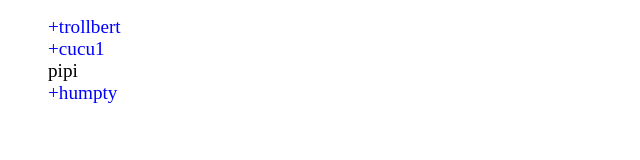
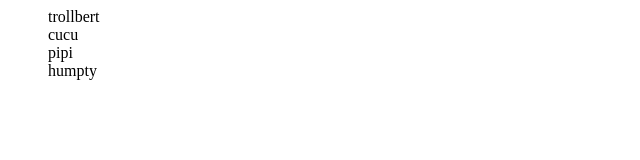
Before and after one commit to chindrisadrian/tree, a plain HTML site: page index.html in a window 1280 px wide. Shown: the whole page, without its empty margins (0-640 px from the left). Drawn offline with Linux system fonts and the light colour scheme.

Commit message:
Render html tree with li

```diff
--- a/index.html
+++ b/index.html
@@ -1,107 +1,67 @@
-<!DOCTYPE html>
 <html>
 <head>
     <title>Tree</title>
     <style>
-        .unlink {
-            text-decoration: none;
-            color: #000;
+        .tree ul {
+            list-style: none
         }
-        .link {
-            cursor: pointer;
-            color: blue
+        .tree ul ul {
+            display: none;
         }
-        li {
-            font-size: 1.2em;
-            list-style-type:none
+        .tree li.open > ul {
+            display: block;
         }
-    </style>
+        .tree li.has-children:before {
+            content: '+';
+        }
+        .tree li.has-children.open:before {
+            content: '-';
+        }
+     </style>
 </head>
 <body>
-    <ul id="list"></ul>
+
+<div class="tree">
+    <ul>
+        <li>trollbert
+            <ul>
+                <li>mumu</li>
+            </ul>
+        </li>
+        <li>cucu
+            <ul>
+                <li>mucu
+                    <ul>
+                        <li>bubu</li>
+                        <li>bibi</li>
+                    </ul>
+                </li>
+                <li>cucu</li>
+            </ul>
+        </li>
+        <li>pipi</li>
+        <li>humpty
+            <ul>
+                <li>dumpty</li>
+            </ul>
+        </li>
+    </ul>
+</div>
+
 <script>
-    tree =
-        [
-            {
-                "name":"trollbert",
-                "nodes":[
-                    {
-                        "name":"mumu"
-                    }
-                ]
-            },
-            {
-                "name":"cucu1",
-                "nodes":[
-                    {
-                        "name":"mucu",
-                        "nodes":[
-                            {
-                                "name":"bubu"
-                            },
-                            {
-                                "name":"bibi"
-                            }
-                        ]
-                    },
-                    {
-                        "name":"cucu2"
-                    }
-                ]
-            },
-            {
-                "name":"pipi"
-            },
-            {
-                "name":"humpty",
-                "nodes":[
-                    {
-                        "name":"dumpty"
-                    }
-                ]
-            }
-        ];
-    //structure:
-        // +trollbert
-        //     mumu
-        // +cucu1
-        //     +mucu
-        //         bubu
-        //         bibi
-        //     cucu2
-        // pipi
-        // +humpty
-        //     dumpty
+    document.querySelector('.tree').addEventListener('click', function (e) {
+      var li = e.target;
+      if (li.getElementsByTagName('ul').length === 0) {
+	      return;
+      }
+      li.classList.toggle('open');
+    });
+    tree();
 
-    var $ = function (selector) {
-        return document.querySelector(selector);
-    };
+    function tree() {
+    	  //tree();
+    }
+</script>
 
-    console.log(tree);
-    var list = $('#list');
-    render(tree, list);
-
-    function render(nodes,className) {
-        nodes.forEach(function (node, index) {
-            var li = document.createElement('li');
-            li.classList.add("item-" + index);
-
-            if (node.nodes) {
-                li.addEventListener("click", function (e) {
-                    render(node.nodes, e.target.className);
-                });
-                li.style.color = "blue";
-                li.innerText = '+' + node.name;
-            } else {
-
-                li.innerText = node.name;
-                li.style.color = "black";
-
-            }
-            $((className == "item-" + index) ? '.' + className : '#list').appendChild(li);
-        });
-    }
-
-</script>
 </body>
 </html>
```
